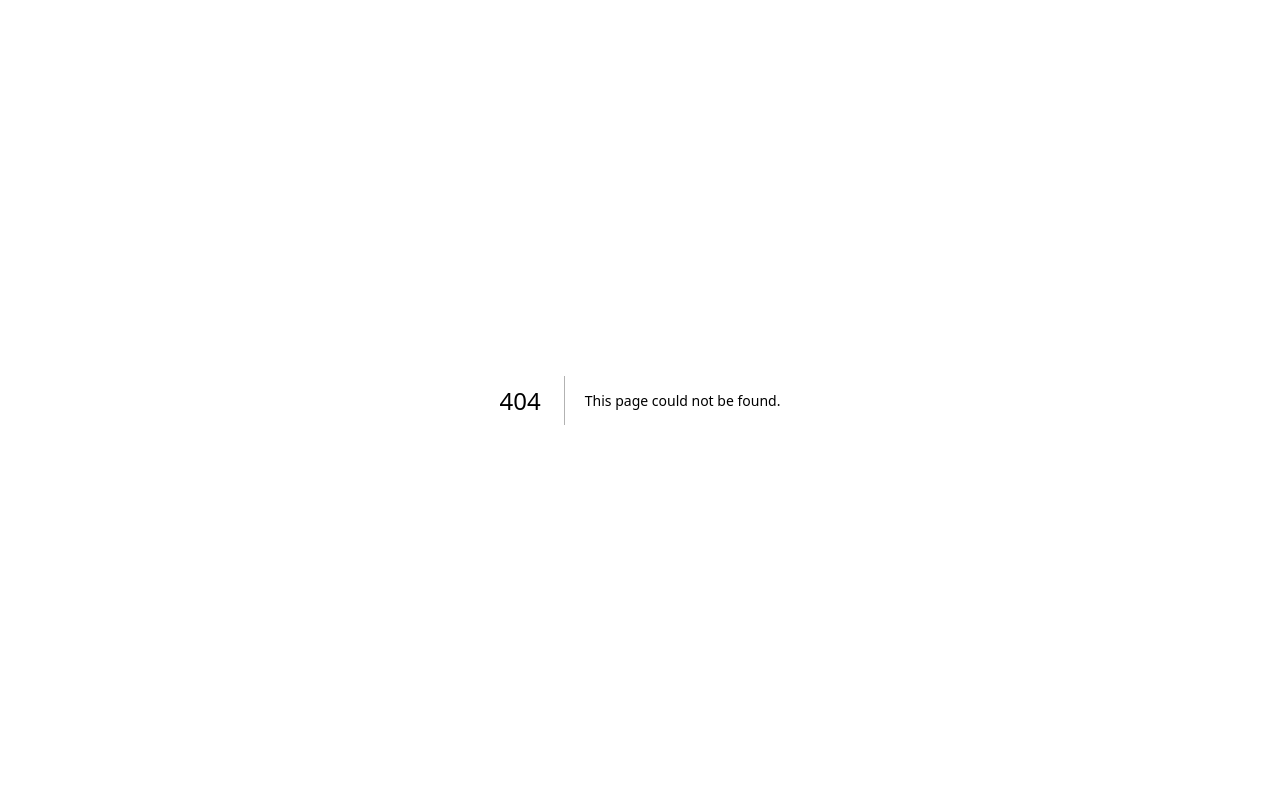
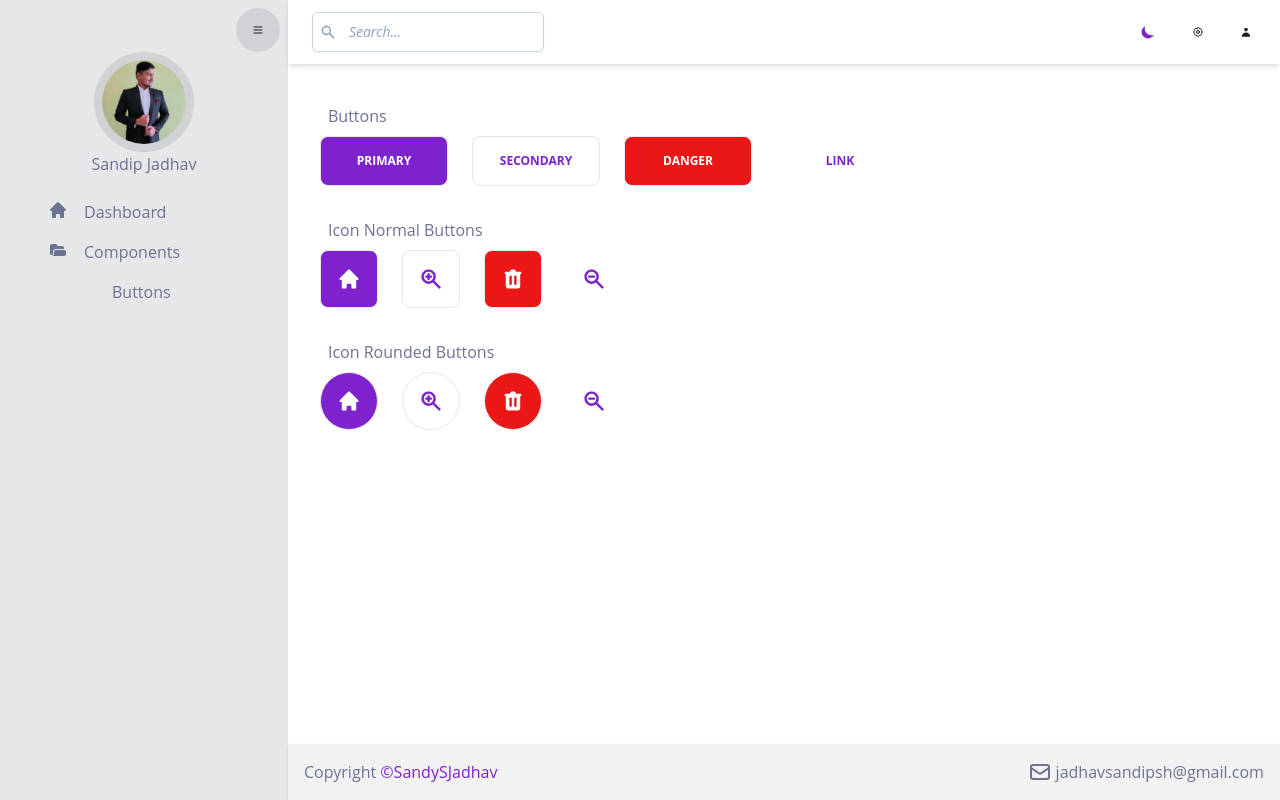
Before and after one commit to SandySJadhav/nextjs-admin-master-template, a Next.js app: page /buttons in a window 1280 px wide. Before the commit this address had no page. Built offline with nearby package versions, Linux system fonts and the light colour scheme.

Commit message:
added button types

```diff
--- a/src/components/Button.js
+++ b/src/components/Button.js
@@ -1,9 +1,41 @@
 import classNames from "classnames";
 import React from "react";
 
-const Button = ({ children, className, ...props }) => {
+const Button = ({ children, className, variant, ...props }) => {
+  const primary = variant === "primary";
+  const secondary = variant === "secondary";
+  const danger = variant === "danger";
+  const link = variant === "link";
+
+  const buttonClasses = classNames(
+    "min-w-[128px]",
+    "uppercase",
+    "cursor-pointer",
+    "font-bold",
+    "text-xs",
+    "rounded-lg",
+    "shadow-none hover:shadow-lg active:shadow-lg",
+    "transition",
+    "ease-in-out",
+    "duration-150",
+    "px-4 py-4",
+    {
+      "bg-primary text-white border": primary,
+    },
+    {
+      "bg-white text-primary border": secondary,
+    },
+    {
+      "bg-danger text-white border": danger,
+    },
+    {
+      "text-primary bg-white border-none hover:shadow-none hover:underline":
+        link,
+    },
+    className
+  );
   return (
-    <button {...props} className={classNames(className)}>
+    <button {...props} className={buttonClasses}>
       {children}
     </button>
   );
--- a/src/components/Header.js
+++ b/src/components/Header.js
@@ -71,9 +71,9 @@ const Header = ({ panel, toggleSidePanel }) => {
         <div className="flex">
           <IconButton onClick={toggleTheme} className="mr-1">
             {theme !== "dark" ? (
-              <HiMoon className="h-4 w-4" />
+              <HiMoon className="h-4 w-4 text-primary" />
             ) : (
-              <HiSun className="h-4 w-4" />
+              <HiSun className="h-4 w-4 text-yellow-500" />
             )}
           </IconButton>
           <IconButton className="mr-1" onClick={toggleSettingsPanel}>
--- a/src/components/IconButton.js
+++ b/src/components/IconButton.js
@@ -1,15 +1,46 @@
 import React from "react";
 import classNames from "classnames";
 
-const IconButton = ({ children, className, ...props }) => {
+const IconButton = ({ children, type, variant, className, ...props }) => {
+  const primary = variant === "primary";
+  const secondary = variant === "secondary";
+  const danger = variant === "danger";
+  const link = variant === "link";
+  const rounded = type !== "button";
+
+  const buttonClasses = classNames(
+    "p-4 dark:text-white text-base",
+    "cursor-pointer",
+    "font-bold",
+    "text-xs",
+    {
+      "rounded-full": rounded,
+    },
+    {
+      "rounded-lg": !rounded,
+    },
+    "shadow-none hover:shadow-lg active:shadow-lg",
+    "transition",
+    "ease-in-out",
+    "duration-150",
+    {
+      "bg-primary text-white border": primary,
+    },
+    {
+      "bg-white text-primary border": secondary,
+    },
+    {
+      "bg-danger text-white border": danger,
+    },
+    {
+      "text-primary bg-white border-none hover:shadow-none hover:underline":
+        link,
+    },
+    className
+  );
+
   return (
-    <button
-      className={classNames(
-        "p-4 dark:bg-black bg-white rounded-full dark:text-white text-base",
-        className
-      )}
-      {...props}
-    >
+    <button className={buttonClasses} {...props}>
       {children}
     </button>
   );
--- a/src/components/SidePanel.js
+++ b/src/components/SidePanel.js
@@ -1,5 +1,4 @@
 import React from "react";
-import Image from "next/image";
 import { HiOutlineMenu } from "react-icons/hi";
 import IconButton from "./IconButton";
 import SidePanelItem from "./SidePanelItem";
@@ -15,9 +14,11 @@ const SidePanel = ({ toggleSidePanel }) => {
         </IconButton>
       </div>
       <UserProfile />
-      {MENUS.map((menu) => (
-        <SidePanelItem key={menu.label} icon={menu.icon} label={menu.label} />
-      ))}
+      <div className="block overflow-auto mt-4">
+        {MENUS.map((menu) => (
+          <SidePanelItem key={menu.label} menu={menu} />
+        ))}
+      </div>
     </nav>
   );
 };
--- a/src/components/SidePanelItem.js
+++ b/src/components/SidePanelItem.js
@@ -1,12 +1,44 @@
 import React from "react";
+import classNames from "classnames";
+import Link from "next/link";
 
-const SidePanelItem = ({ icon, label }) => {
+const Item = ({ menu }) => {
+  if (menu.url) {
+    return (
+      <Link
+        href={menu.url}
+        className={classNames("flex w-52", {
+          "pl-16": !menu.icon,
+        })}
+      >
+        {menu.icon ? <span className="p-2">{menu.icon}</span> : null}
+        <span className="p-2">{menu.label}</span>
+      </Link>
+    );
+  }
   return (
-    <div className="grid justify-items-center mt-4 cursor-pointer hover:text-base dark:hover:text-white">
-      <div className="flex">
-        <span className="p-2">{icon}</span>
-        <span className="p-2">{label}</span>
-      </div>
+    <a
+      className={classNames("flex w-52", {
+        "pl-16": !menu.icon,
+      })}
+    >
+      {menu.icon ? <span className="p-2">{menu.icon}</span> : null}
+      <span className="p-2">{menu.label}</span>
+    </a>
+  );
+};
+
+const SidePanelItem = ({ menu }) => {
+  return (
+    <div
+      className={classNames("grid justify-items-center", {
+        "hover:text-primary cursor-pointer": !menu.items,
+      })}
+    >
+      <Item menu={menu} />
+      {menu.items?.map((item) => (
+        <SidePanelItem key={item.label} menu={item} />
+      ))}
     </div>
   );
 };
--- a/src/components/UserProfile.js
+++ b/src/components/UserProfile.js
@@ -8,6 +8,7 @@ const UserProfile = () => {
         className="rounded-full border-8 border-base dark:border-black"
         height={100}
         width={100}
+        priority={false}
         src="/1605610886733.jpg"
         alt="profile"
       />
--- a/src/constants/SidePanel.js
+++ b/src/constants/SidePanel.js
@@ -1,8 +1,19 @@
-import { HiHome } from "react-icons/hi";
+import { HiFolderOpen, HiHome } from "react-icons/hi";
 
 export const MENUS = [
   {
     label: "Dashboard",
-    icon: <HiHome />,
+    url: "/",
+    icon: <HiHome className="h-5 w-5" />,
+  },
+  {
+    label: "Components",
+    icon: <HiFolderOpen className="h-5 w-5" />,
+    items: [
+      {
+        label: "Buttons",
+        url: "/buttons",
+      },
+    ],
   },
 ];
--- /dev/null
+++ b/src/pages/buttons.js
@@ -0,0 +1,55 @@
+import Button from "@components/Button";
+import IconButton from "@components/IconButton";
+import Layout from "@components/Layout";
+import React from "react";
+import { HiHome, HiTrash, HiZoomIn, HiZoomOut } from "react-icons/hi";
+
+const buttons = () => {
+  return (
+    <Layout>
+      <div className="block bg-white dark:bg-base p-4">
+        <div className="p-2">Buttons</div>
+        <div className="flex flex-row gap-6">
+          <Button variant="primary">Primary</Button>
+          <Button variant="secondary">Secondary</Button>
+          <Button variant="danger">Danger</Button>
+          <Button variant="link">Link</Button>
+        </div>
+
+        <div className="p-2 mt-6">Icon Normal Buttons</div>
+        <div className="flex flex-row gap-6">
+          <IconButton variant="primary" type="button">
+            <HiHome className="h-6 w-6" />
+          </IconButton>
+          <IconButton variant="secondary" type="button">
+            <HiZoomIn className="h-6 w-6" />
+          </IconButton>
+          <IconButton variant="danger" type="button">
+            <HiTrash className="h-6 w-6" />
+          </IconButton>
+          <IconButton variant="link" type="button">
+            <HiZoomOut className="h-6 w-6" />
+          </IconButton>
+        </div>
+
+        <div className="p-2 mt-6">Icon Rounded Buttons</div>
+        <div className="flex flex-row gap-6">
+          <IconButton variant="primary">
+            <HiHome className="h-6 w-6" />
+          </IconButton>
+          <IconButton variant="secondary">
+            <HiZoomIn className="h-6 w-6" />
+          </IconButton>
+          <IconButton variant="danger">
+            <HiTrash className="h-6 w-6" />
+          </IconButton>
+          <IconButton variant="link">
+            <HiZoomOut className="h-6 w-6" />
+          </IconButton>
+        </div>
+      </div>
+    </Layout>
+  );
+};
+
+export default buttons;
--- a/tailwind.config.js
+++ b/tailwind.config.js
@@ -5,19 +5,22 @@ module.exports = {
   theme: {
     extend: {
       backgroundColor: {
+        primary: "#7e22ce",
         base: "#191C24",
         secondary: "#f2f2f2",
         sidebar: "#0f172a1a",
       },
       colors: {
-        primary: "#5f75cc",
+        primary: "#7e22ce",
         base: "#191C24",
         danger: "#EB1616",
       },
       textColor: {
+        primary: "#7e22ce",
         base: "#191C24",
       },
       borderColor: {
+        primary: "#7e22ce",
         base: "#0f172a1a",
       },
     },
```
